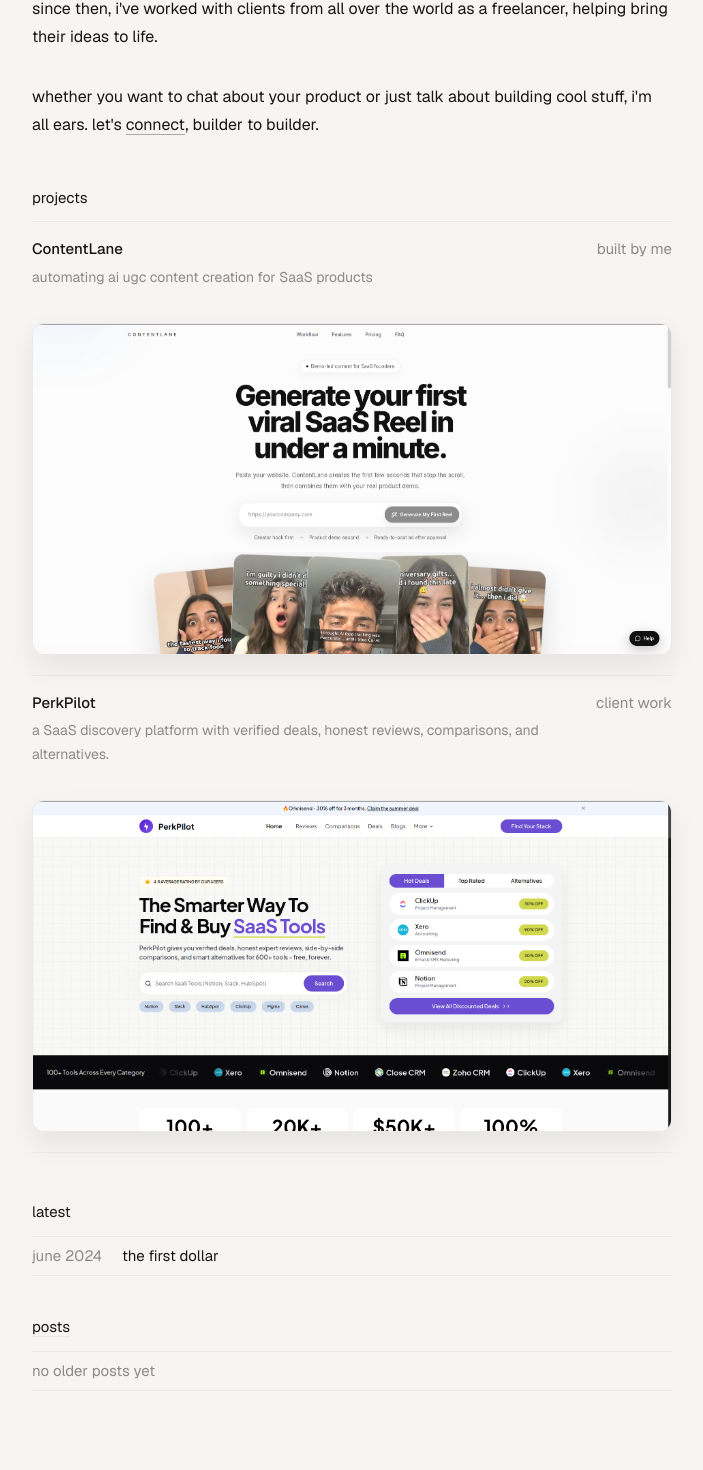
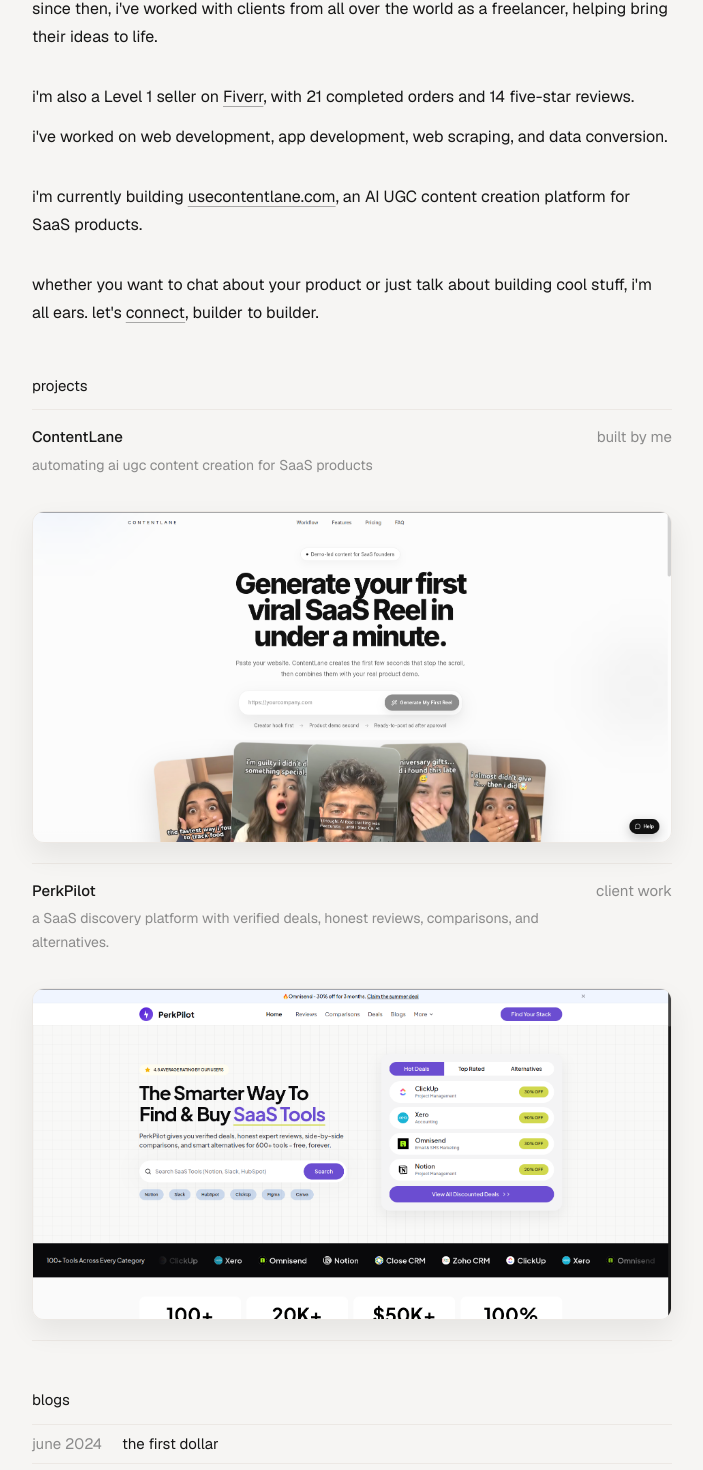
Before and after one commit to aaryanrajputhere/aaryanrajput, a Next.js app: page / in a window 1280 px wide. Shown: the part 240-1710 px from the top of the page, without its empty margins (288-991 px from the left). Built offline with nearby package versions, Linux system fonts and the light colour scheme.

Commit message:
Added Fiverr & Content Lane in about me

```diff
--- a/app/components/blogs.tsx
+++ b/app/components/blogs.tsx
@@ -6,50 +6,28 @@
 };
 
 export default function Blogs({ blogs }: BlogsProps) {
-  const [latestBlog, ...olderBlogs] = blogs;
-
   return (
-    <>
-      <section className="mb-10">
-        <h2 className="mb-3 text-[15px]">latest</h2>
-        {latestBlog ? (
-          <div className="border-y border-[var(--line)] py-2 text-[15px]">
-            <span className="mr-5 text-[var(--text-muted)]">
-              {latestBlog.date}
-            </span>
-            <Link href={`/blog/${latestBlog.slug}`} className="hover:underline">
-              {latestBlog.title}
-            </Link>
-          </div>
-        ) : (
-          <div className="border-y border-[var(--line)] py-2 text-[15px] text-[var(--text-muted)]">
-            no blogs yet
-          </div>
-        )}
-      </section>
-
-      <section>
-        <h2 className="mb-3 text-[15px] underline decoration-[var(--line)] underline-offset-4">
-          posts
-        </h2>
-        {olderBlogs.length > 0 ? (
-          olderBlogs.map((blog, index) => (
+    <section className="mb-10">
+      <h2 className="mb-3 text-[15px]">blogs</h2>
+      {blogs.length > 0 ? (
+        <div className="border-y border-[var(--line)]">
+          {blogs.map((blog) => (
             <div
               key={blog.slug}
-              className={`py-2 text-[15px] ${index === 0 ? "border-y" : "border-b"} border-[var(--line)]`}
+              className="border-b border-[var(--line)] py-2 text-[15px] last:border-b-0"
             >
               <span className="mr-5 text-[var(--text-muted)]">{blog.date}</span>
               <Link href={`/blog/${blog.slug}`} className="hover:underline">
                 {blog.title}
               </Link>
             </div>
-          ))
-        ) : (
-          <div className="border-y border-[var(--line)] py-2 text-[15px] text-[var(--text-muted)]">
-            no older posts yet
-          </div>
-        )}
-      </section>
-    </>
+          ))}
+        </div>
+      ) : (
+        <div className="border-y border-[var(--line)] py-2 text-[15px] text-[var(--text-muted)]">
+          no blogs yet
+        </div>
+      )}
+    </section>
   );
 }
--- a/app/components/desciption.tsx
+++ b/app/components/desciption.tsx
@@ -24,6 +24,37 @@
         freelancer, helping bring their ideas to life.
       </p>
 
+      <p className="mb-3">
+        i&apos;m also a Level 1 seller on{" "}
+        <a
+          href="https://www.fiverr.com/aaryanrajput314"
+          target="_blank"
+          rel="noreferrer"
+          className="underline decoration-[var(--foreground)]/35 underline-offset-4 transition-colors hover:text-[var(--foreground)] hover:decoration-[var(--foreground)]/55"
+        >
+          Fiverr
+        </a>
+        , with 21 completed orders and 14 five-star reviews.
+      </p>
+
+      <p className="mb-8">
+        i&apos;ve worked on web development, app development, web scraping, and
+        data conversion.
+      </p>
+
+      <p className="mb-8">
+        i&apos;m currently building{" "}
+        <a
+          href="https://usecontentlane.com/"
+          target="_blank"
+          rel="noreferrer"
+          className="underline decoration-[var(--foreground)]/35 underline-offset-4 transition-colors hover:text-[var(--foreground)] hover:decoration-[var(--foreground)]/55"
+        >
+          usecontentlane.com
+        </a>
+        , an AI UGC content creation platform for SaaS products.
+      </p>
+
       <p className="mb-12">
         whether you want to chat about your product or just talk about building
         cool stuff, i&apos;m all ears. let&apos;s{" "}
```
